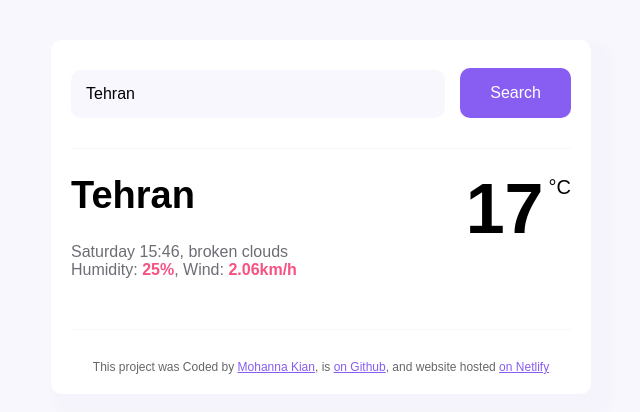
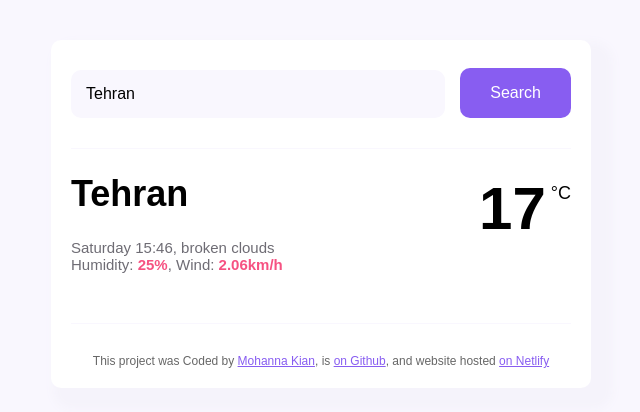
Before and after one commit to Mohanna77kian/mohanna-app, a plain HTML site: page index.html in a window 1280 px wide. Shown: the whole page, without its empty margins (319-959 px from the left). Drawn offline with Linux system fonts and the light colour scheme; no server answers.

Commit message:
change font-size

```diff
--- a/src/style.css
+++ b/src/style.css
@@ -51,10 +51,10 @@ header {
   justify-content: space-between;
 }
 .weather-app-city {
-  font-size: 38px;
+  font-size: 36px;
 }
 .weather-app-details {
-  font-size: 16px;
+  font-size: 15px;
   color: #6e6c74;
   margin-bottom: 50px;
 }
@@ -62,18 +62,18 @@ header {
   color: #f65282;
 }
 .weather-temperature {
-  font-size: 70px;
+  font-size: 60px;
   font-weight: bolder;
   line-height: 120px;
 }
 .weather-unit {
-  font-size: 20px;
-  margin-top: 27px;
+  font-size: 18px;
+  margin-top: 34px;
   margin-left: 5px;
 }
 .weather-icon {
-  width: 88px;
-  height: 88px;
+  width: 80px;
+  height: 80px;
   margin-top: 20px;
 }
 .aaa {
```
